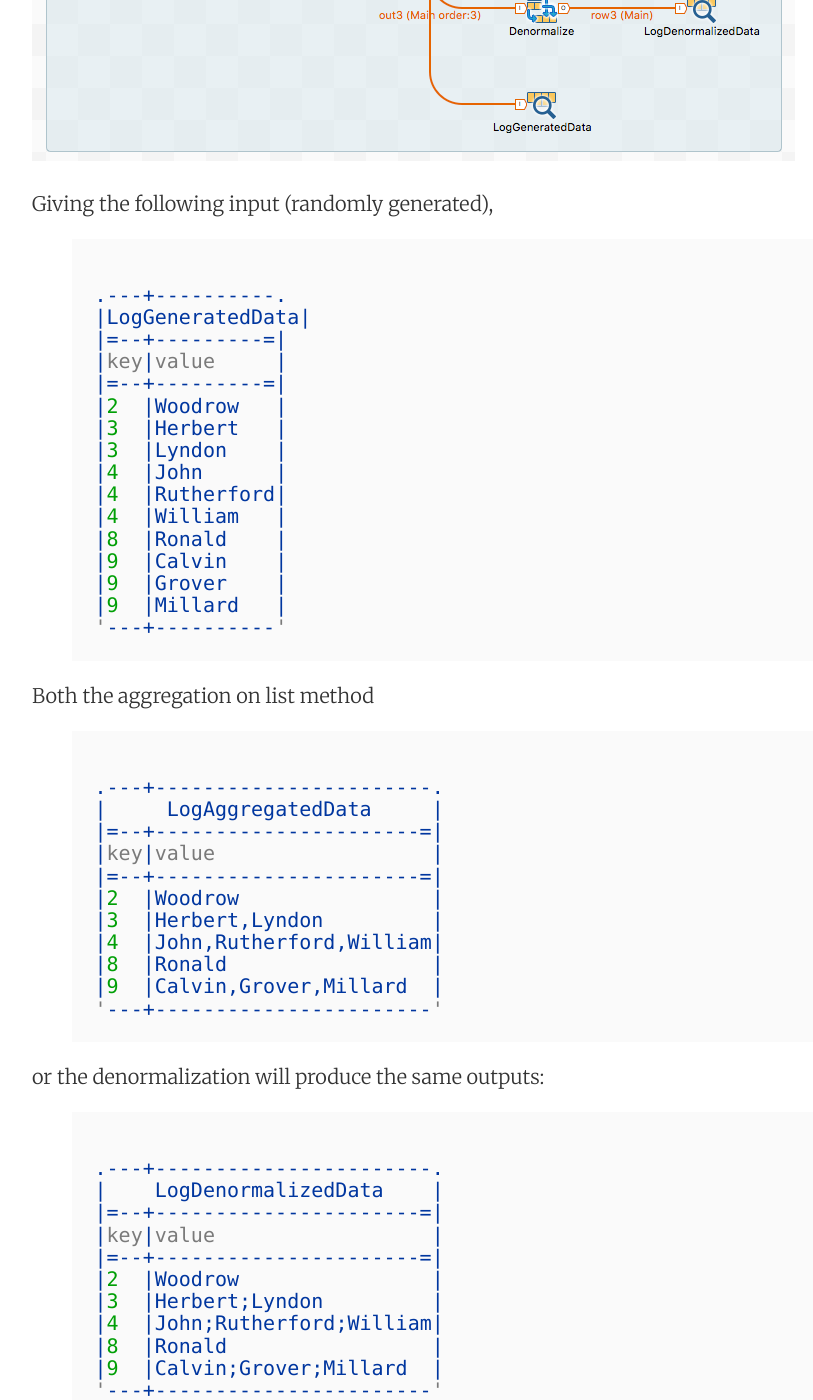
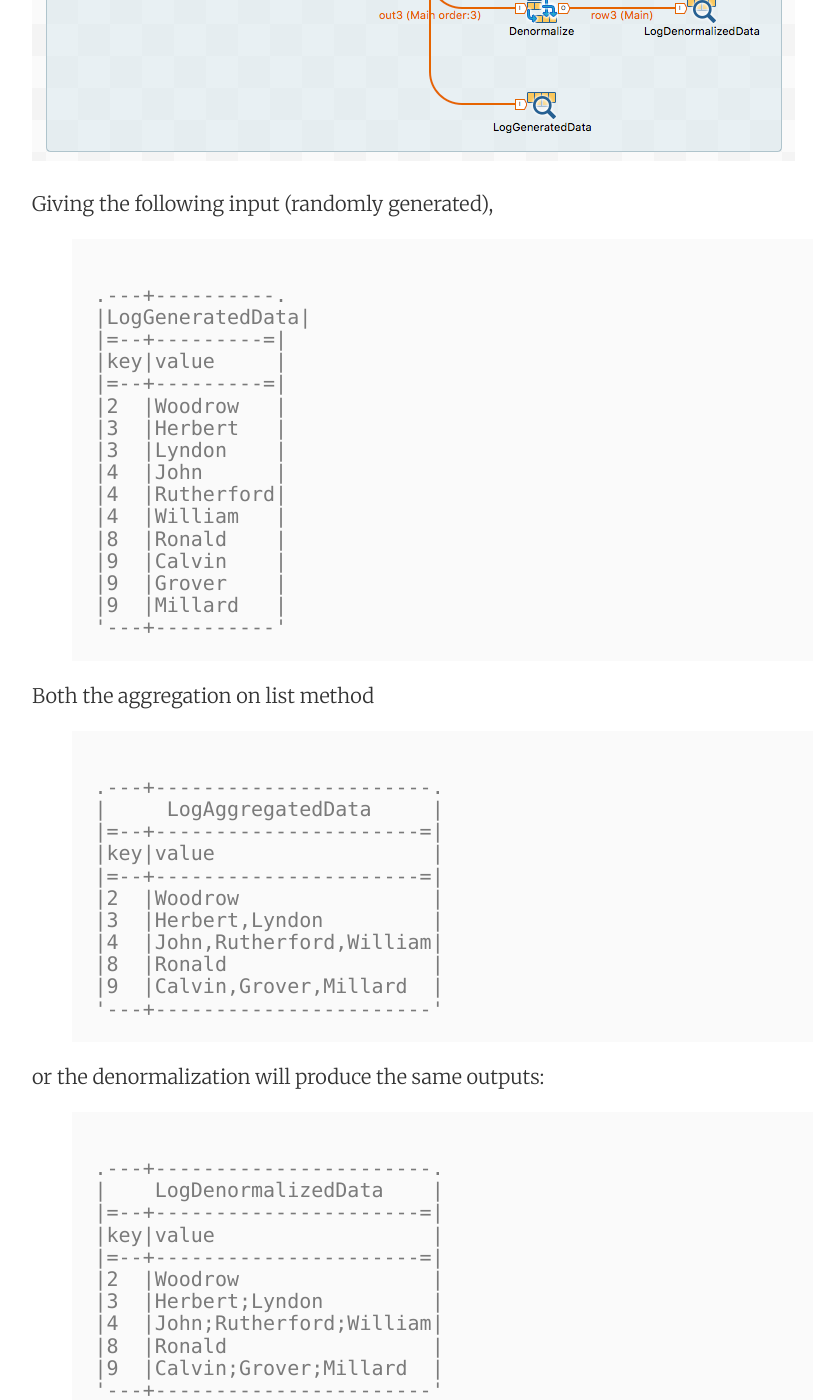
Before and after one commit to ebrard/ebrard.github.io, a Jekyll site: the page built from _posts/2017-11-27-string-aggregation.md, in a window 1280 px wide and 1400 px high, scrolled down 3094 px. Shown: the whole window, without its empty margins (188-1001 px from the left). Built offline with Jekyll 4.4.1, drawn with Linux system fonts in a browser that asks for light colours; nearby versions of some CDN libraries; comment, search, counter and statistics services are not loaded; some of the changed text lies outside the part shown.

Commit message:
Update 2017-11-27-string-aggregation.md

```diff
--- a/_posts/2017-11-27-string-aggregation.md
+++ b/_posts/2017-11-27-string-aggregation.md
@@ -46,7 +46,7 @@ for k, v in agg_data.items():
 
 Which gives as expected:
 
-{% highlight java %}
+{% highlight text %}
 1 Matt,Rocks
 2 Stylus
 3 Foo,Bar,Baz
@@ -113,7 +113,7 @@ With Talend, there are (at least) two ways to do it. Depending on your backgroun
 
 Giving the following input (randomly generated),
 
-{% highlight java %}
+{% highlight text %}
 .---+----------.
 |LogGeneratedData|
 |=--+---------=|
@@ -134,7 +134,7 @@ Giving the following input (randomly generated),
 
 Both the aggregation on list method
 
-{% highlight java %}
+{% highlight text %}
 .---+-----------------------.
 |     LogAggregatedData     |
 |=--+----------------------=|
@@ -150,7 +150,7 @@ Both the aggregation on list method
 
 or the denormalization will produce the same outputs:
 
-{% highlight java %}
+{% highlight text %}
 .---+-----------------------.
 |    LogDenormalizedData    |
 |=--+----------------------=|
```
